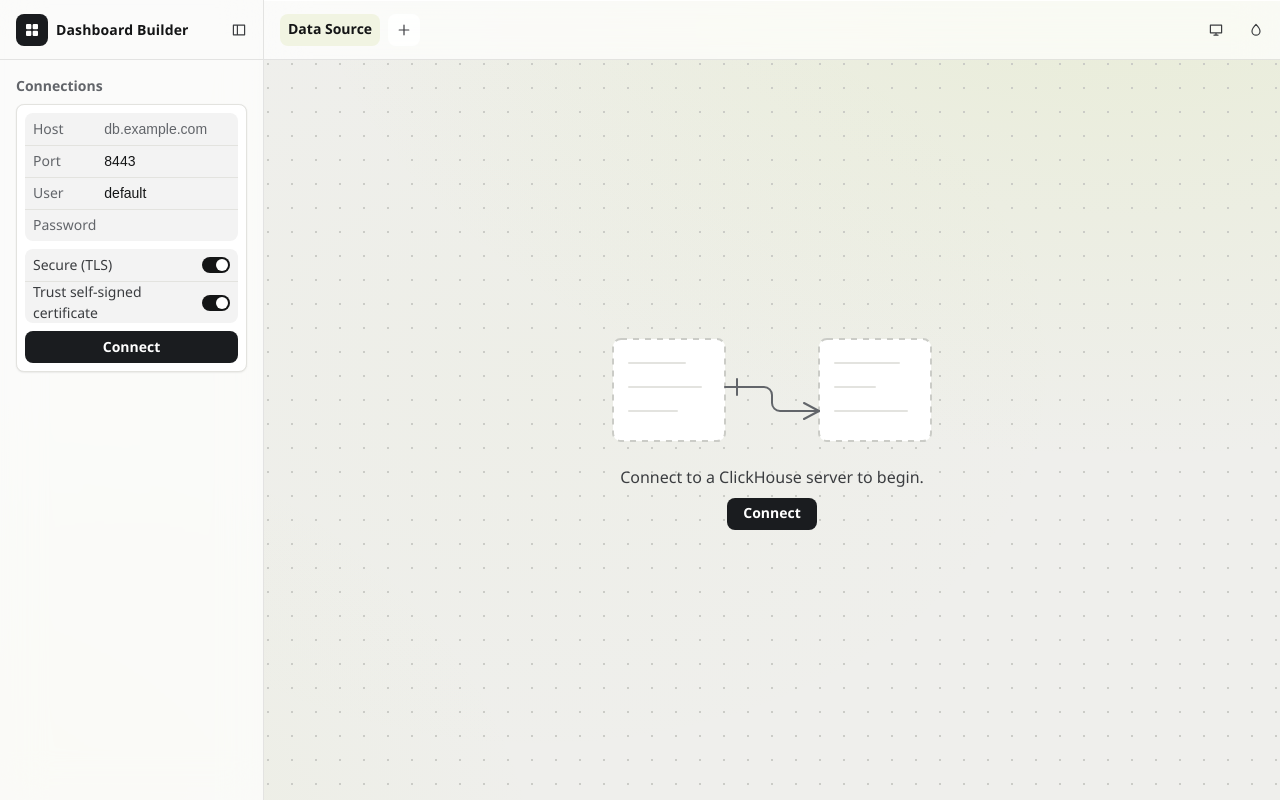
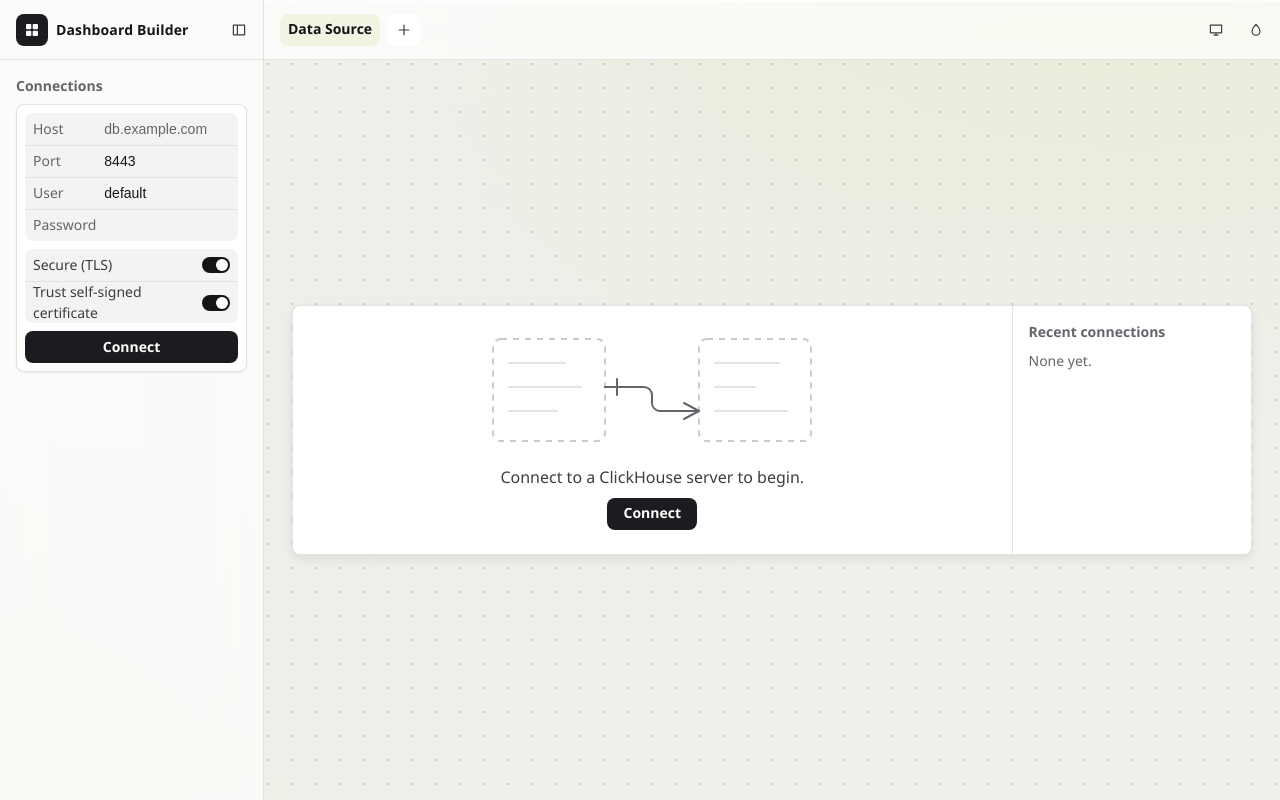
Before and after one commit to uc-cjkhoh/dashboard_builder, an ASP.NET Core app: page / in a window 1280 px wide. Run offline with ASP.NET Core 8, Linux system fonts and the light colour scheme; some libraries are stand-ins or nearby versions.

Commit message:
Start card while disconnected: the Data Source empty state (3/4) beside Recent connections (1/4); recent list leaves the sidebar
Co-Authored-By: Claude Opus 5.5 <noreply@anthropic.com>

```diff
--- a/codebase/src/DashboardBuilder/Features/Canvas/_Canvas.cshtml
+++ b/codebase/src/DashboardBuilder/Features/Canvas/_Canvas.cshtml
@@ -2,6 +2,10 @@
    Canvas/canvas.js (entities + empty state) and Relations/relations.js (links). *@
 <section class="view view--model" id="model-view" aria-label="Data source">
     <div class="canvas__empty" id="canvas-empty">
+        <!-- While disconnected this is the start card: the sentence + Connect on the left (3/4), recent connections on the
+             right (1/4, filled by Connection/connection.js). Connected, the right panel is hidden and the card styling goes with it. -->
+        <div class="start-card">
+            <div class="start-card__main">
                 <svg class="empty__model" viewBox="0 0 320 120" aria-hidden="true" focusable="false">
                     <rect class="empty__card" x="1" y="9" width="112" height="102" rx="8" />
                     <rect class="empty__card" x="207" y="9" width="112" height="102" rx="8" />
@@ -12,4 +16,12 @@
                 <p class="empty__title" id="canvas-empty-title">Connect to a ClickHouse server to begin.</p>
                 <button type="button" class="btn btn--primary" id="canvas-empty-action">Connect</button>
             </div>
+            <section class="start-card__side" id="start-recent-panel" aria-labelledby="start-recent-title" hidden>
+                <h2 class="start-card__heading" id="start-recent-title">Recent connections</h2>
+                <!-- host, port and user only — never a password -->
+                <ul class="conn-recent" id="conn-recent" hidden></ul>
+                <p class="start-card__none" id="conn-recent-none" hidden>None yet.</p>
             </section>
+        </div>
+    </div>
+</section>
--- a/codebase/src/DashboardBuilder/Features/Connection/_Connection.cshtml
+++ b/codebase/src/DashboardBuilder/Features/Connection/_Connection.cshtml
@@ -28,8 +28,7 @@
         <button type="button" class="btn conn-lost__retry" id="conn-retry">Retry</button>
     </div>
 
-    <!-- Recent sources (host, port, user only — never a password). Shown with the form. -->
-    <ul class="conn-recent" id="conn-recent" aria-label="Recent connections" hidden></ul>
+    <!-- Recent connections are listed on the Data Source start card (Canvas/_Canvas.cshtml), not here. -->
 
     <form class="conn-form" id="conn-form" autocomplete="off">
         <!-- One block: a row per field, label left, value right. -->
--- a/codebase/src/DashboardBuilder/Features/Connection/connection.css
+++ b/codebase/src/DashboardBuilder/Features/Connection/connection.css
@@ -31,26 +31,42 @@
 .conn-lost { display: flex; align-items: center; gap: var(--s2); padding: var(--s1) var(--s1) var(--s1) var(--s2); animation: conn-in var(--dur) var(--ease-out); }
 .conn-lost__text { flex: 1; min-width: 0; font-size: var(--fs-body); color: var(--danger-ink); }
 
-/* ---- Not connected: recent sources + form --------------------------------- */
-.conn-recent { list-style: none; margin: 0 0 var(--s2); padding: 0; display: grid; grid-template-columns: minmax(0, 1fr); }
-.conn-recent__item { position: relative; display: flex; align-items: center; border-radius: var(--r); animation: conn-in var(--dur) var(--ease-out) backwards;
+/* ---- Not connected: the Data Source start card (markup in Canvas/_Canvas.cshtml) ----------------------------------
+   One card, two panels: the empty state's sentence + Connect on the left (3/4), recent connections on the right (1/4).
+   It is a card only while its right panel shows (disconnected); connected, the empty state is the bare column as before. */
+.start-card { display: grid; }
+.start-card__main { display: grid; justify-items: center; align-content: center; gap: var(--s2); }
+.canvas__empty:has(.start-card__side:not([hidden])) { grid-template-columns: min(960px, 100%); padding: var(--s6); } /* one width, however short the list */
+.start-card:has(> .start-card__side:not([hidden])) {
+  grid-template-columns: minmax(0, 3fr) minmax(0, 1fr); justify-self: stretch; pointer-events: auto; text-align: left;
+  background: var(--surface); border: 1px solid var(--line); border-radius: var(--r); box-shadow: var(--elev-8);
+  animation: conn-in var(--dur) var(--ease-out); }
+.start-card:has(> .start-card__side:not([hidden])) .start-card__main { padding: var(--s6); text-align: center; }
+.start-card__side { min-width: 0; display: grid; align-content: start; gap: var(--s2); padding: var(--s4) var(--s2); border-left: 1px solid var(--line); }
+.start-card__heading, .start-card__none { margin: 0; padding: 0 var(--s2); font-size: var(--fs-body); }
+.start-card__heading { font-weight: 600; color: var(--ink-3); }
+.start-card__none { color: var(--ink-3); }
+@media (max-width: 900px) {
+  .start-card:has(> .start-card__side:not([hidden])) { grid-template-columns: minmax(0, 1fr); }
+  .start-card__side { border-left: 0; border-top: 1px solid var(--line); }
+}
+
+/* Recent connections: a row per source — host, then user · port in grey; × at the row's end on hover / focus. */
+.conn-recent { list-style: none; margin: 0; padding: 0; display: grid; grid-template-columns: minmax(0, 1fr); gap: var(--s1); }
+.conn-recent__item { display: flex; align-items: center; border-radius: var(--r); animation: conn-in var(--dur) var(--ease-out) backwards;
   transition: background var(--dur-fast) var(--ease); }
 .conn-recent__item:nth-child(2) { animation-delay: 30ms; } .conn-recent__item:nth-child(3) { animation-delay: 60ms; }
 .conn-recent__item:nth-child(4) { animation-delay: 90ms; } .conn-recent__item:nth-child(5) { animation-delay: 120ms; }
 .conn-recent__item:hover, .conn-recent__item:focus-within { background: color-mix(in srgb, var(--ink) 7%, transparent); }
-/* One line: host, then the user in grey. The text starts where a field's label does (8px in). */
-.conn-recent__pick { flex: 1; min-width: 0; display: flex; align-items: center; height: 32px; padding: 0 var(--s2); background: none; border-radius: var(--r); color: inherit; font: inherit; text-align: left; cursor: pointer; }
-.conn-recent__text { flex: 1; min-width: 0; display: flex; align-items: baseline; gap: var(--s2); }
-.conn-recent__text .conn-summary__host { flex: 0 1 auto; font-weight: 500; }
-.conn-recent__meta { flex: 1 0 auto; max-width: 40%; font-size: var(--fs-body); color: var(--ink-3); overflow: hidden; text-overflow: ellipsis; white-space: nowrap; }
-/* Remove replaces the user on hover / focus, at the row's right end (its glyph, not its box, meets the 8px gutter). */
-.conn-recent__remove { position: absolute; right: 0; opacity: 0; scale: .8; color: var(--ink-3); transition: opacity var(--dur-fast) var(--ease), scale var(--dur-fast) var(--ease-out), color var(--dur-fast) var(--ease); }
+/* The text starts where the heading does (8px in). */
+.conn-recent__pick { flex: 1; min-width: 0; display: grid; padding: var(--s1) var(--s2); background: none; border-radius: var(--r); color: inherit; font: inherit; line-height: 1.3; text-align: left; cursor: pointer; }
+.conn-recent__pick .conn-summary__host { font-weight: 500; }
+.conn-recent__meta { min-width: 0; font-size: var(--fs-body); color: var(--ink-3); overflow: hidden; text-overflow: ellipsis; white-space: nowrap; }
+.conn-recent__remove { flex: none; opacity: 0; scale: .8; color: var(--ink-3); transition: opacity var(--dur-fast) var(--ease), scale var(--dur-fast) var(--ease-out), color var(--dur-fast) var(--ease); }
 .conn-recent__item:hover .conn-recent__remove, .conn-recent__item:focus-within .conn-recent__remove { opacity: 1; scale: 1; }
 .conn-recent__remove:hover { color: var(--ink); }
-.conn-recent__meta { transition: opacity var(--dur-fast) var(--ease); }
-.conn-recent__item:hover .conn-recent__meta, .conn-recent__item:focus-within .conn-recent__meta { opacity: 0; }
 
-.conn-form { display: grid; gap: var(--s2); } /* one rhythm: 8px between recent, fields, advanced and actions */
+.conn-form { display: grid; gap: var(--s2); } /* one rhythm: 8px between fields, switches and actions */
 /* Fields: one filled block, a row per field — label in a 64px lane, value beside it, hairline between. Focus deepens the row; an invalid row gets a 1px danger ring. */
 .conn-fields, .conn-options { display: grid; background: color-mix(in srgb, var(--ink) 5%, transparent); border-radius: var(--r); overflow: hidden; } /* two blocks, one fill, one radius */
 /* The label lane is shared (subgrid): as wide as the longest label, plus an 8px gap to the value — so the values align and no label touches its value. */
--- a/codebase/src/DashboardBuilder/Features/Connection/connection.js
+++ b/codebase/src/DashboardBuilder/Features/Connection/connection.js
@@ -5,6 +5,7 @@ import { host, port, text, LIMITS } from "../Core/validate.js";
 import { summaryTitle, summaryDetail, formFromView, secureToggled, trustToggled, certNoteVisible } from "./connection-rules.js";
 import { nextHealth, initialHealth, readProbe, HEALTH_TEXT, PING_EVERY_MS } from "./connection-health.js";
 import { remember, forget, sanitize, sourceKey, formValues } from "./recent-sources.js";
+import { expandSidebar } from "../Shell/sidebar.js";
 
 // Recent sources live in this browser only (localStorage) and hold no secrets — see recent-sources.js.
 const RECENT_KEY = "dashboardbuilder.recent-sources";
@@ -44,7 +45,10 @@ export function initConnection() {
   const detailLabel = document.getElementById("conn-detail-label");
   const errorEl = document.getElementById("conn-error");
 
+  // Recent connections sit on the Data Source start card's right panel (Canvas/_Canvas.cshtml), shown only while disconnected.
+  const recentPanel = document.getElementById("start-recent-panel");
   const recentEl = document.getElementById("conn-recent");
+  const recentNone = document.getElementById("conn-recent-none");
   let recent = loadRecent();
 
   function renderRecent() {
@@ -56,16 +60,14 @@ export function initConnection() {
       pick.type = "button";
       pick.className = "conn-recent__pick";
       pick.dataset.key = sourceKey(e);
-      const text = document.createElement("span");
-      text.className = "conn-recent__text";
       const h = document.createElement("span");
       h.className = "conn-summary__host"; h.textContent = e.host;
       const m = document.createElement("span");
-      m.className = "conn-recent__meta"; m.textContent = e.user;
-      text.append(h, m);
+      m.className = "conn-recent__meta"; m.textContent = `${e.user} · ${e.port}`;
       pick.title = `${e.host} · ${e.user} · :${e.port}`;
-      pick.append(text);
+      pick.append(h, m);
       pick.addEventListener("click", () => {
+        expandSidebar(); // the form it fills is in the sidebar
         fillForm(formValues(e));
         for (const i of [hostEl, portEl, userEl, passEl]) clearFieldError(i);
         syncCertControls();
@@ -81,7 +83,10 @@ export function initConnection() {
       li.append(pick, rm);
       return li;
     }));
-    toggle(recentEl, recent.length > 0 && !form.hidden);
+    const disconnected = !current;
+    toggle(recentPanel, disconnected);
+    toggle(recentEl, disconnected && recent.length > 0);
+    toggle(recentNone, disconnected && recent.length === 0);
   }
 
   function fillForm(v) {
```
Also changed, not shown: codebase/tests/live/start-ui.mjs (+11 -2 lines). Lines whose indentation alone changed are shown as unchanged.
